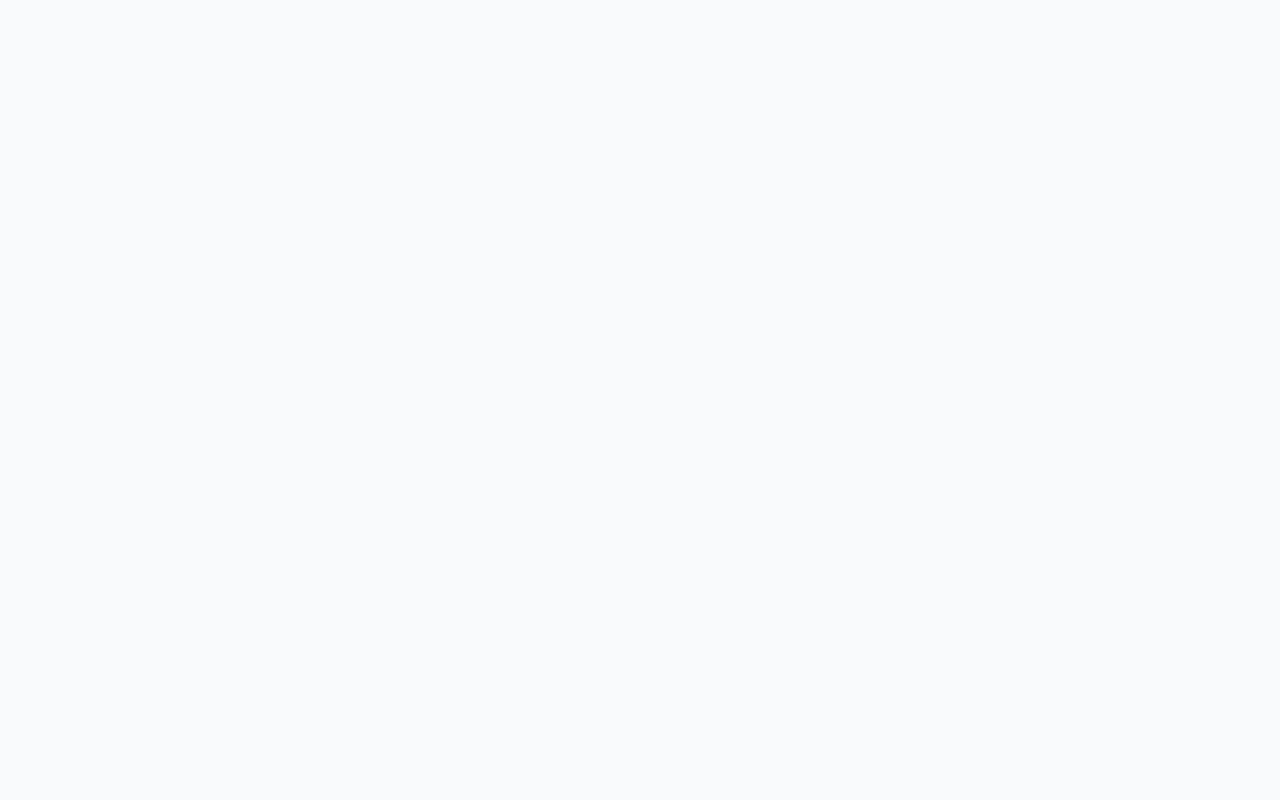
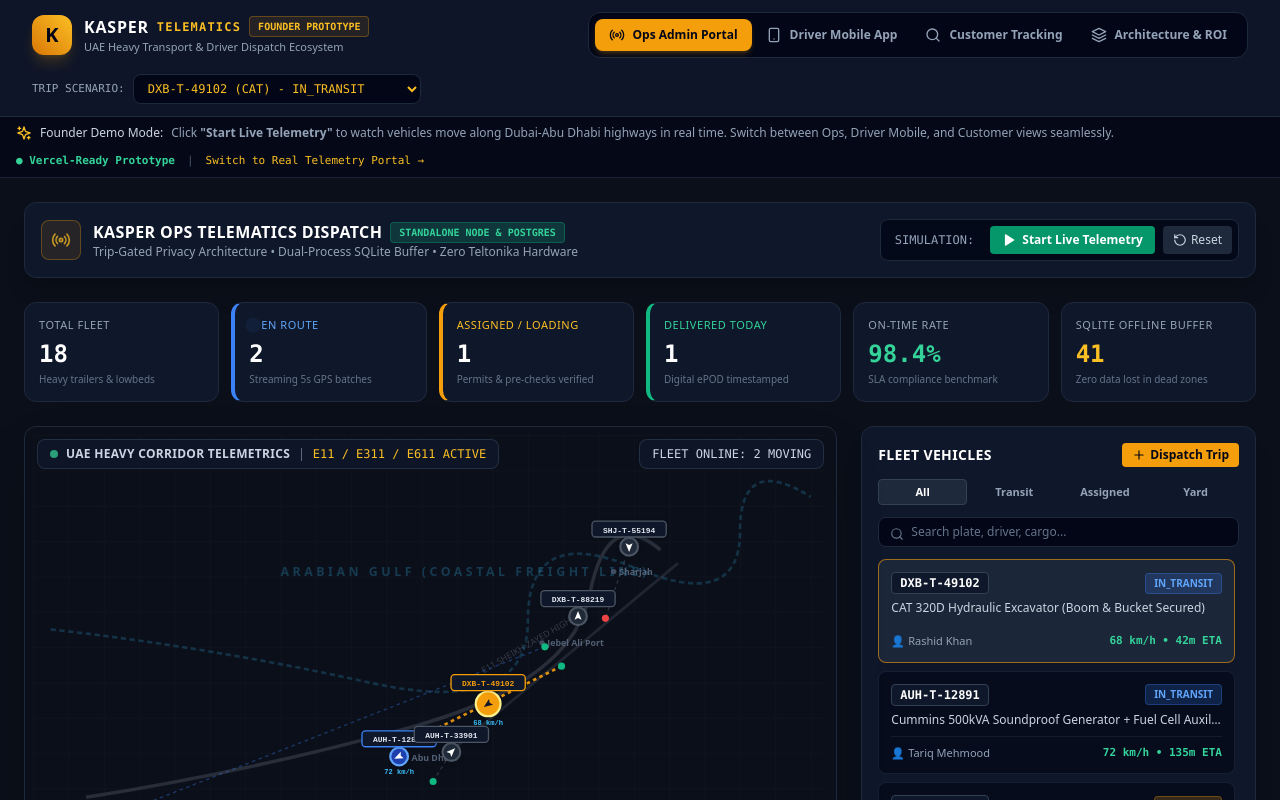
Before and after one commit to afsalali1238/driver, a Next.js app in the folder apps/ops-admin/: page / in a window 1280 px wide. Built offline with nearby package versions, Linux system fonts and the light colour scheme.

Commit message:
feat: configure root vercel deployment and serve founder prototype at root path

```diff
--- a/apps/ops-admin/src/app/page.tsx
+++ b/apps/ops-admin/src/app/page.tsx
@@ -1,3 +1,7 @@
+'use client';
+
+import PrototypeHubPage from './prototype/page';
+
 export default function Home() {
-  return <script dangerouslySetInnerHTML={{__html: 'window.location.href = "/dashboard"'}} />;
+  return <PrototypeHubPage />;
 }
```
Also changed, not shown: package.json (added, +9 -0 lines), 1 other file (tests, documents, lock files or other folders).
